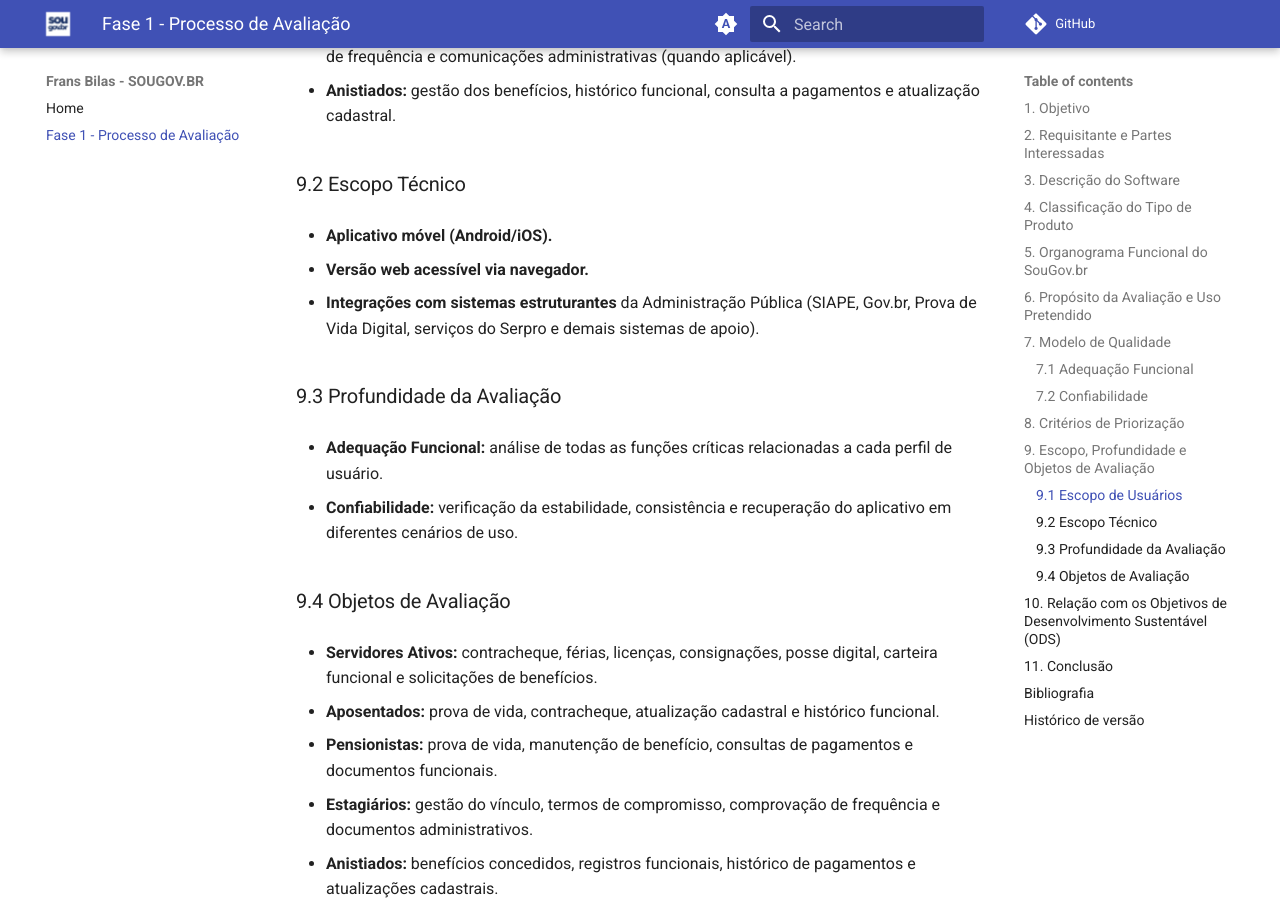
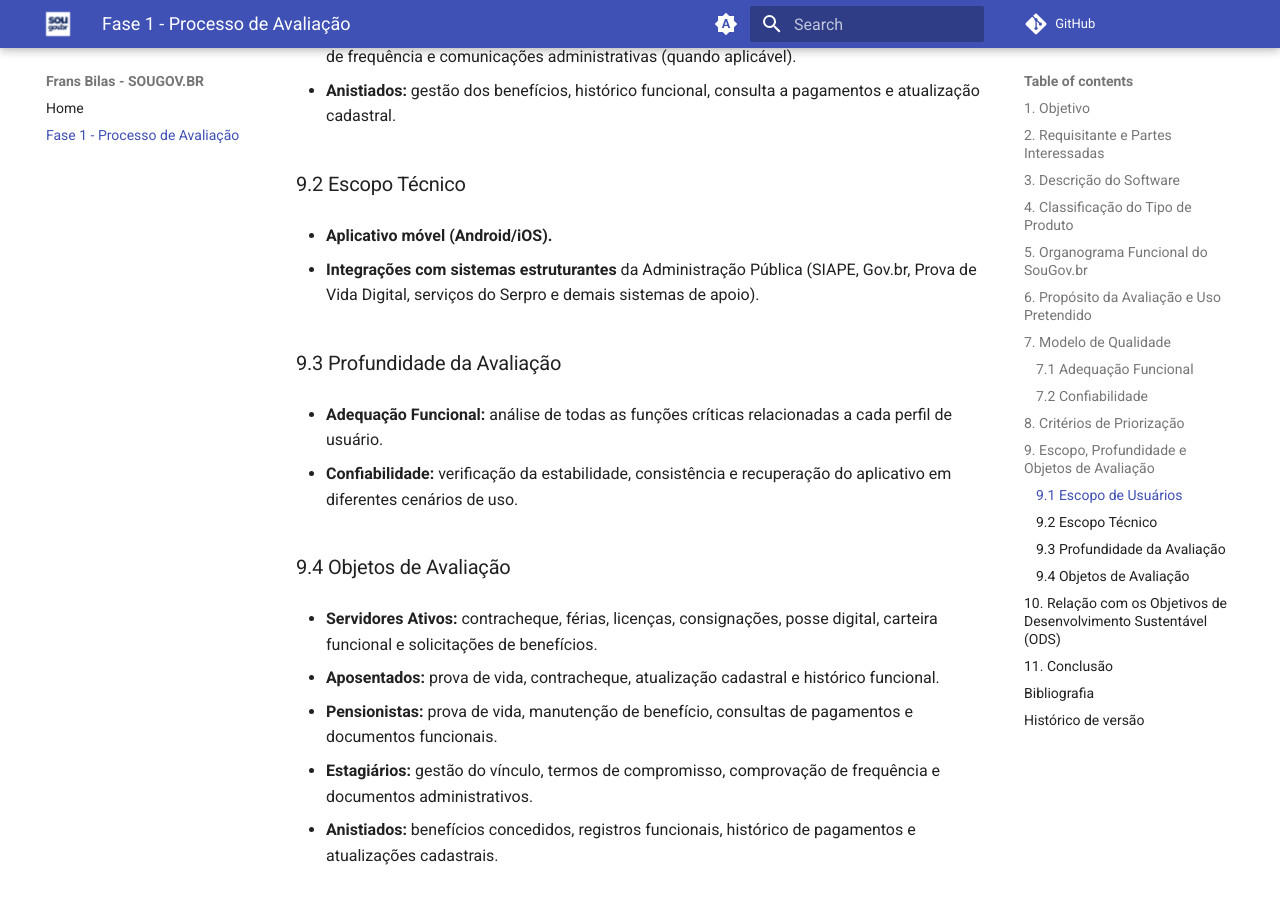
Before and after one commit to felixlaryssa/2025-2_T01_FRANS-BILAS, an MkDocs documentation site: the page built from docs/fase1.md, in a window 1280 px wide and 900 px high, scrolled down 3866 px. Built offline with MkDocs 1.6.1 and Material for MkDocs 9.7.7, drawn with Linux system fonts in a browser that asks for light colours; comment, search, counter and statistics services are not loaded.

Commit message:
Update technical scope in fase1.md
Removed mention of web version from technical scope.

```diff
--- a/docs/fase1.md
+++ b/docs/fase1.md
@@ -136,8 +136,6 @@ Os resultados da avaliação visam:
 ### 9.2 Escopo Técnico
 - **Aplicativo móvel (Android/iOS).**
 
-- **Versão web acessível via navegador.**
-
 - **Integrações com sistemas estruturantes** da Administração Pública (SIAPE, Gov.br, Prova de Vida Digital, serviços do Serpro e demais sistemas de apoio).
 
 ### 9.3 Profundidade da Avaliação
```
